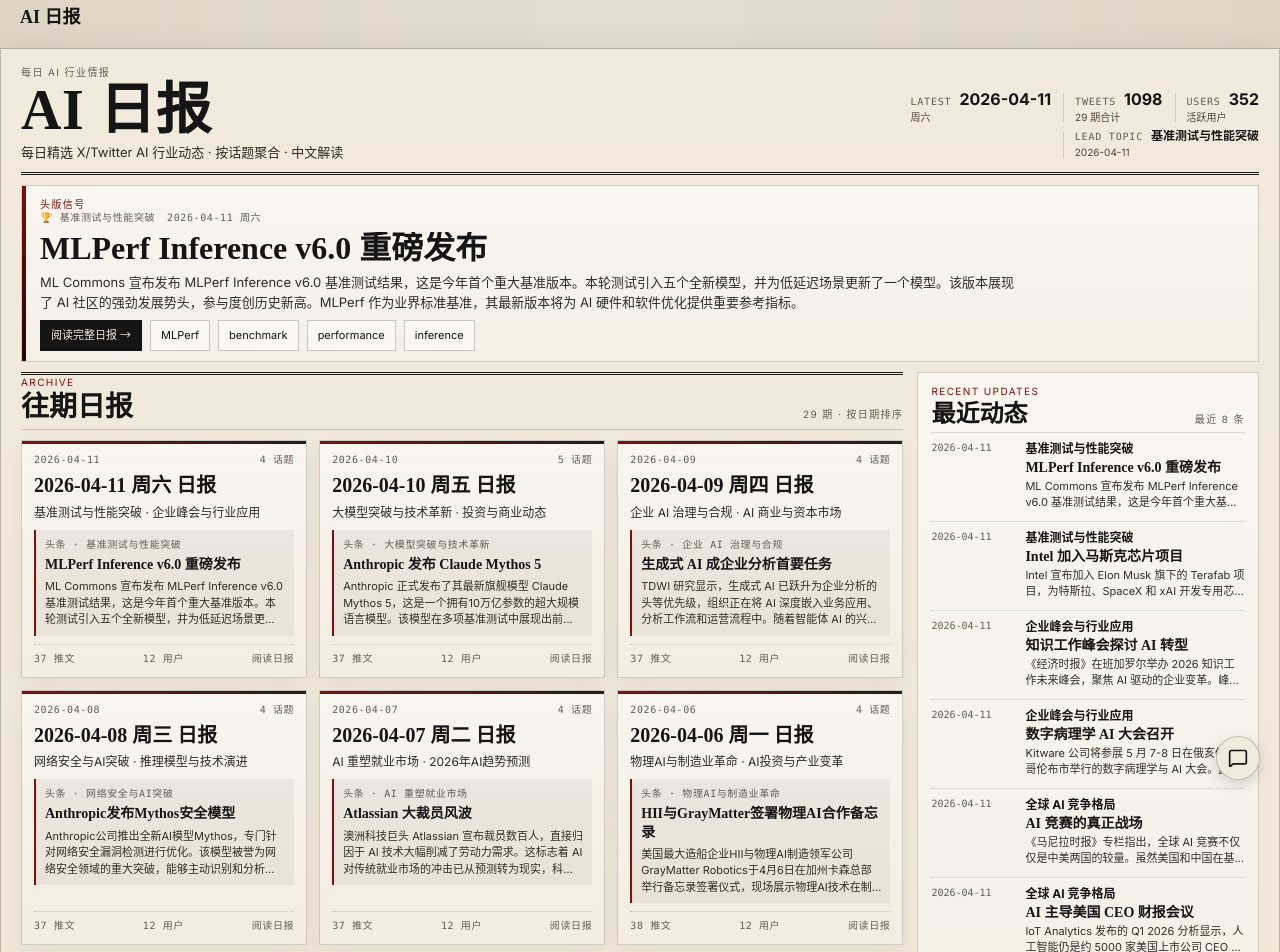
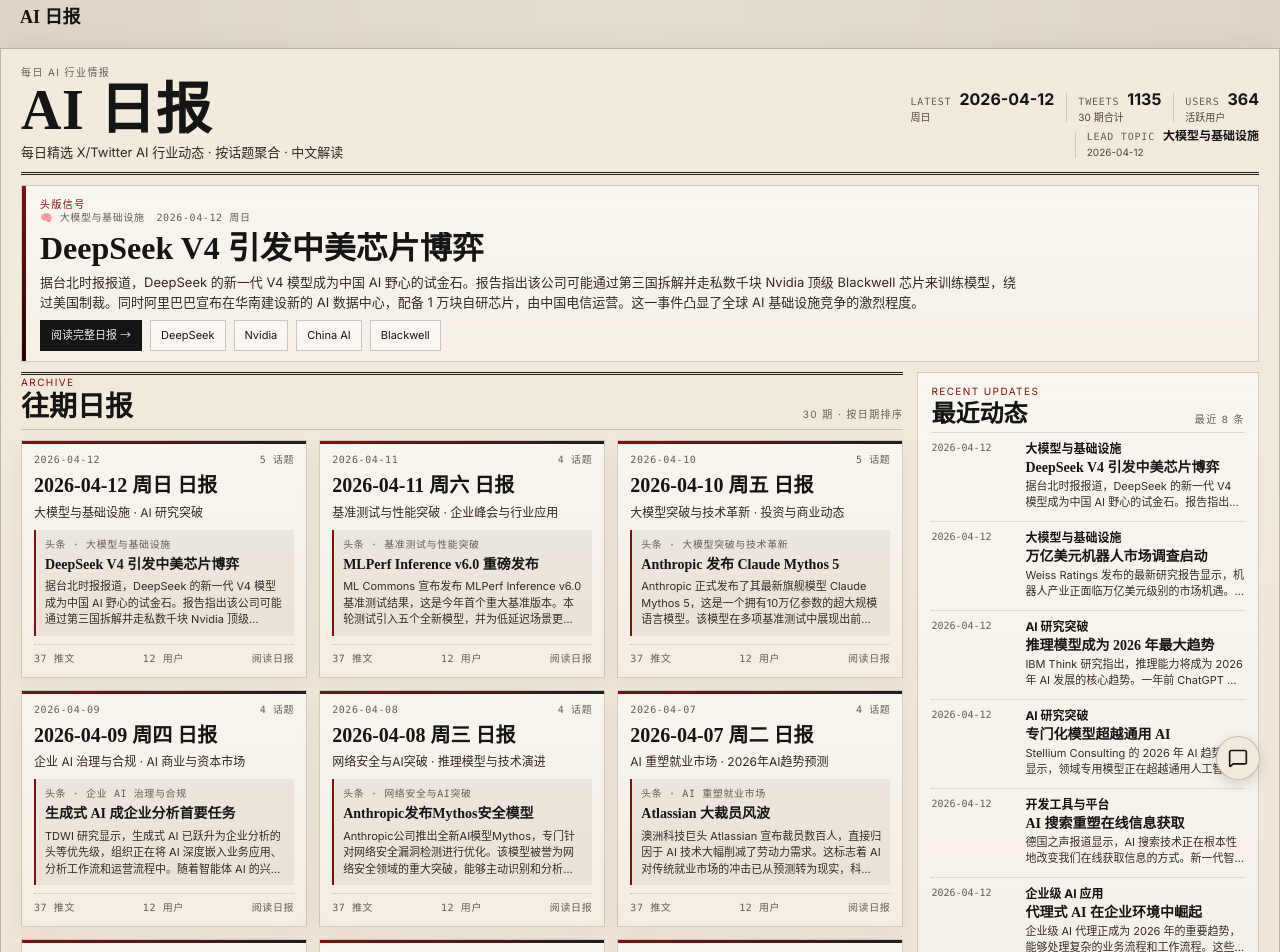
Before and after one commit to Vincentwei1021/ai-daily, a Next.js app: page / in a window 1280 px wide. Shown: the top 952 px of the page. Built offline with nearby package versions, Linux system fonts and the light colour scheme; no server answers.

Commit message:
daily: 2026-04-12

```diff
--- a/src/data/reports.ts
+++ b/src/data/reports.ts
@@ -14,6 +14,130 @@ export interface DailyReport {
 
 export const reports: DailyReport[] = [
   {
+    "date": "2026-04-12",
+    "weekday": "周日",
+    "timeRange": "04-11 08:30 ~ 04-12 08:30 (UTC+8)",
+    "tweetCount": 37,
+    "userCount": 12,
+    "topics": [
+      {
+        "title": "🧠 大模型与基础设施",
+        "items": [
+          {
+            "bold": "DeepSeek V4 引发中美芯片博弈",
+            "detail": "据台北时报报道，DeepSeek 的新一代 V4 模型成为中国 AI 野心的试金石。报告指出该公司可能通过第三国拆解并走私数千块 Nvidia 顶级 Blackwell 芯片来训练模型，绕过美国制裁。同时阿里巴巴宣布在华南建设新的 AI 数据中心，配备 1 万块自研芯片，由中国电信运营。这一事件凸显了全球 AI 基础设施竞争的激烈程度。",
+            "tags": [
+              "DeepSeek",
+              "Nvidia",
+              "China AI",
+              "Blackwell"
+            ]
+          },
+          {
+            "bold": "万亿美元机器人市场调查启动",
+            "detail": "Weiss Ratings 发布的最新研究报告显示，机器人产业正面临万亿美元级别的市场机遇。报告重点关注 Nvidia AI 扩张、自动驾驶卡车技术突破以及机器人基础设施的快速扩张。这份由 Michael Robinson 撰写的报告揭示了人工智能基础设施、自动驾驶系统和机器人集成在更广泛技术领域的新兴发展趋势。",
+            "tags": [
+              "Robotics",
+              "Nvidia",
+              "Autonomous Vehicles",
+              "Infrastructure"
+            ]
+          }
+        ]
+      },
+      {
+        "title": "🔬 AI 研究突破",
+        "items": [
+          {
+            "bold": "推理模型成为 2026 年最大趋势",
+            "detail": "IBM Think 研究指出，推理能力将成为 2026 年 AI 发展的核心趋势。一年前 ChatGPT 还无法准确计算\"strawberry\"中字母\"r\"的数量，如今来自中国前沿实验室的推理模型如 DeepSeek-R1 已经震撼全球。开源推理代理的兴起标志着 AI 从实验性探索向实用性部署的重大转变，这将重新定义人工智能的应用边界。",
+            "tags": [
+              "Reasoning Models",
+              "DeepSeek-R1",
+              "OpenSource",
+              "IBM"
+            ]
+          },
+          {
+            "bold": "专门化模型超越通用 AI",
+            "detail": "Stellium Consulting 的 2026 年 AI 趋势报告显示，领域专用模型正在超越通用人工智能系统。企业越来越倾向于部署针对特定行业和任务优化的 AI 模型，这些专门化系统在效率和准确性方面表现出色。这一趋势反映了 AI 技术从\"大而全\"向\"精而专\"的战略性转向。",
+            "tags": [
+              "Domain-Specific AI",
+              "Enterprise AI",
+              "Specialized Models",
+              "Efficiency"
+            ]
+          }
+        ]
+      },
+      {
+        "title": "🛠️ 开发工具与平台",
+        "items": [
+          {
+            "bold": "AI 搜索重塑在线信息获取",
+            "detail": "德国之声报道显示，AI 搜索技术正在根本性地改变我们在线获取信息的方式。新一代智能搜索系统不仅能理解用户意图，还能提供更加精准和个性化的结果。这种变革性技术正在重新定义信息检索的标准，为用户提供更加高效和智能的搜索体验，预计将在 2026 年实现大规模商业化应用。",
+            "tags": [
+              "AI Search",
+              "Information Retrieval",
+              "User Experience",
+              "Technology"
+            ]
+          }
+        ]
+      },
+      {
+        "title": "💼 企业级 AI 应用",
+        "items": [
+          {
+            "bold": "代理式 AI 在企业环境中崛起",
+            "detail": "企业级 AI 代理正成为 2026 年的重要趋势，能够处理复杂的业务流程和工作流程。这些智能代理系统不再局限于简单的任务自动化，而是能够理解业务上下文，做出智能决策，并与现有企业系统无缝集成。Microsoft 和其他科技巨头正在大力投资这一领域，预计将为企业数字化转型带来革命性变化。",
+            "tags": [
+              "Agentic AI",
+              "Enterprise",
+              "Business Process",
+              "Microsoft"
+            ]
+          },
+          {
+            "bold": "安全部署成为企业 AI 核心",
+            "detail": "MIT Sloan Review 的研究强调，2026 年企业 AI 部署将更加关注安全性和可靠性。随着 AI 系统在关键业务流程中的广泛应用，企业需要建立完善的治理框架和风险管控机制。这包括数据隐私保护、算法透明度、以及 AI 系统的可审计性，确保技术创新与企业责任的平衡发展。",
+            "tags": [
+              "AI Security",
+              "Enterprise Deployment",
+              "Risk Management",
+              "Governance"
+            ]
+          }
+        ]
+      },
+      {
+        "title": "📈 产业趋势与预测",
+        "items": [
+          {
+            "bold": "2026 年六大 AI 突破性进展",
+            "detail": "InfoWorld 预测 2026 年最重要的 AI 进展将不是构建更大的模型，而是让 AI 系统变得更智能、更高效。这包括推理能力的提升、多模态融合、边缘计算优化、以及人机协作界面的革新。这些突破将推动 AI 技术从实验室走向实际应用，为各行各业带来实质性的生产力提升。",
+            "tags": [
+              "AI Breakthroughs",
+              "Efficiency",
+              "Smart Systems",
+              "Innovation"
+            ]
+          },
+          {
+            "bold": "数据科学五大发展方向",
+            "detail": "MIT Sloan Review 识别出 2026 年数据科学和 AI 的五个关键发展方向。这些趋势包括自动化机器学习的普及、实时数据处理能力的增强、AI 解释性技术的成熟、边缘智能的广泛部署，以及数据治理标准的完善。这些发展将为企业提供更强大的数据驱动决策能力。",
+            "tags": [
+              "Data Science",
+              "AutoML",
+              "Real-time Processing",
+              "Edge AI"
+            ]
+          }
+        ]
+      }
+    ]
+  },
+  {
     "date": "2026-04-11",
     "weekday": "周六",
     "timeRange": "04-10 08:30 ~ 04-11 08:30 (UTC+8)",
```
